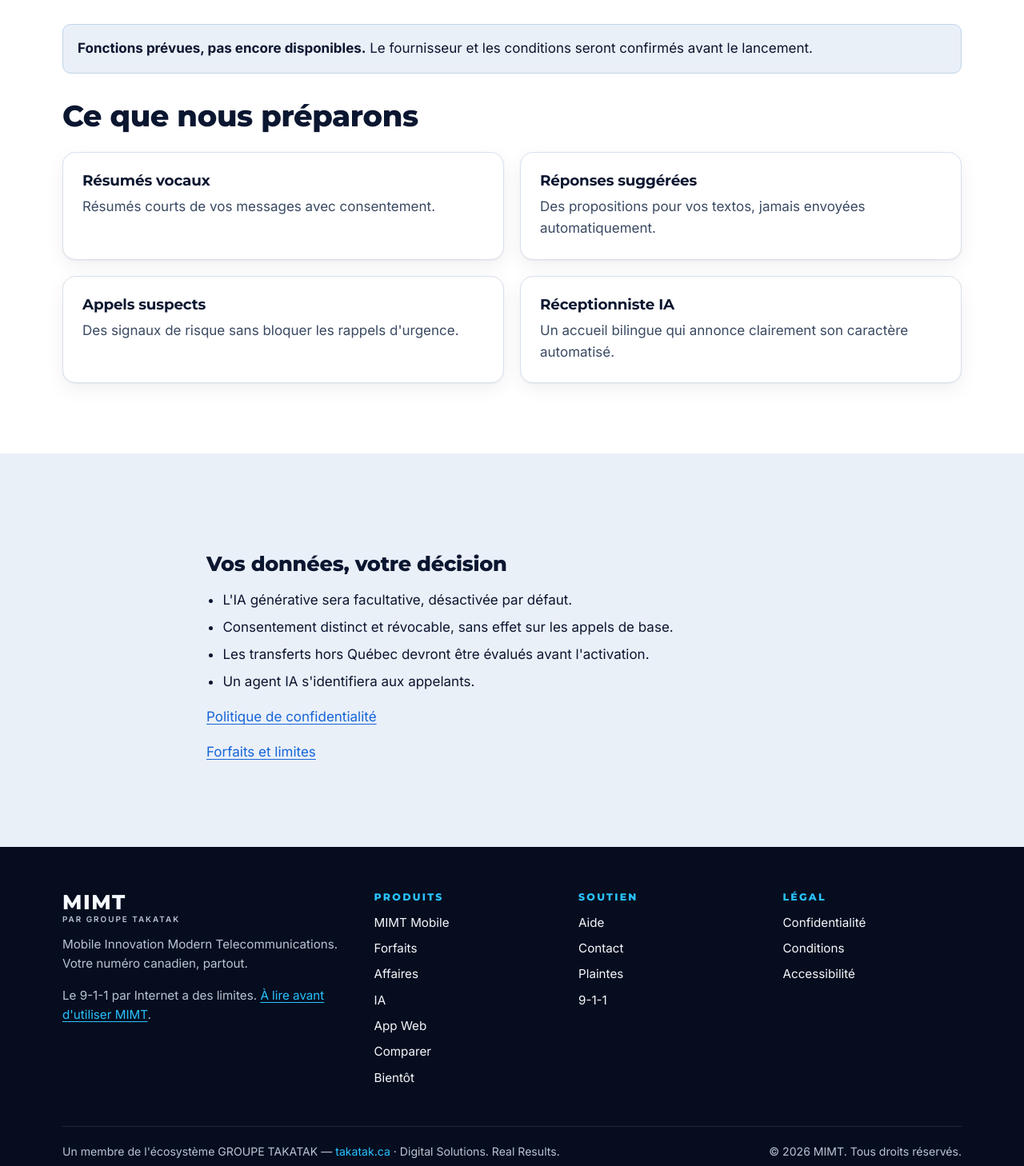
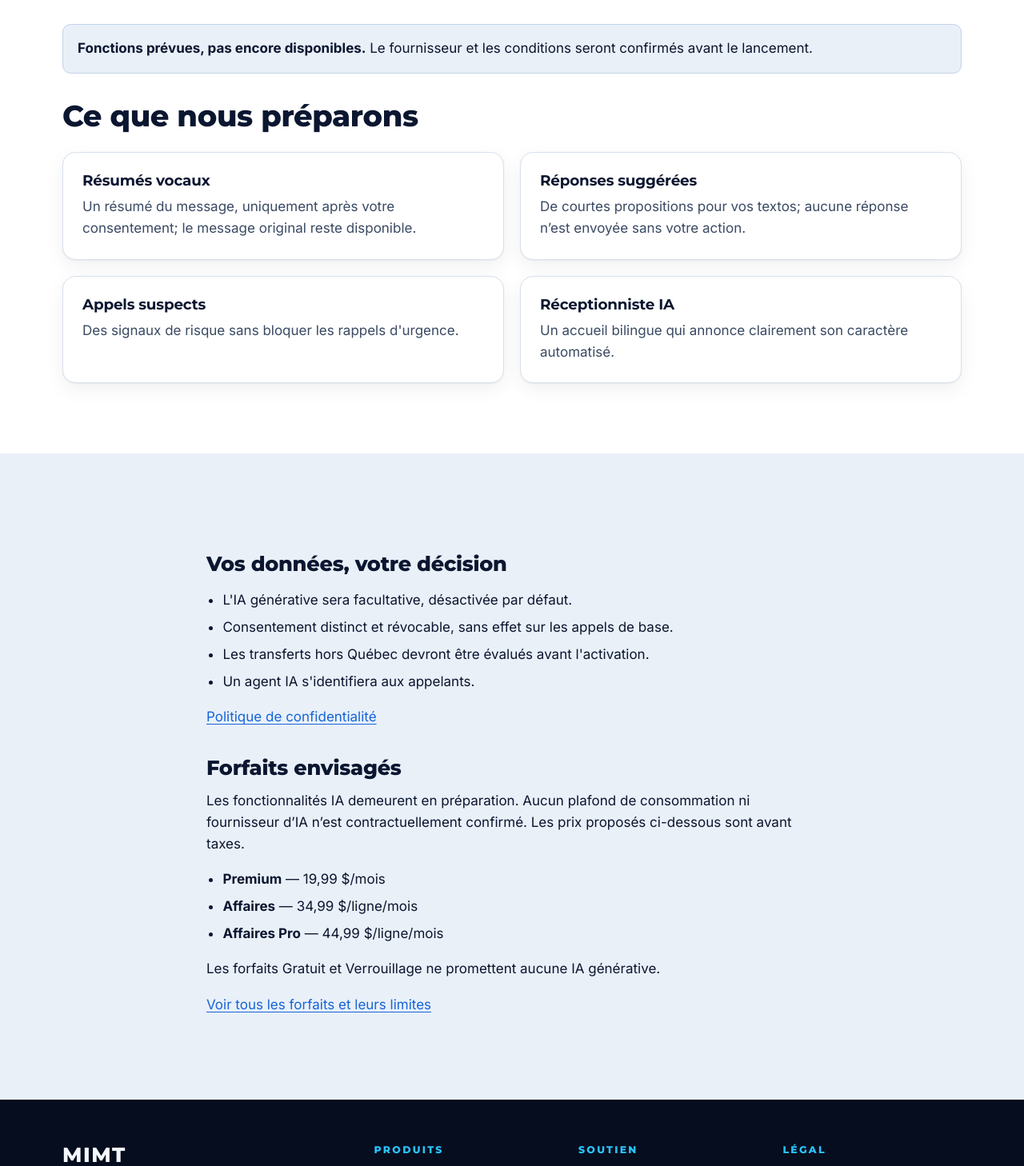
Before and after one commit to takatakca/mimt, a Next.js app in the folder apps/web/: page /ia in a window 1280 px wide. Shown: the part 493-1951 px from the top of the page at 80% size. Built offline with nearby package versions, Linux system fonts and the light colour scheme; no server answers.

Commit message:
feat(web): preserve planned AI plan details without claiming a confirmed vendor

```diff
--- a/apps/web/components/pages/AiPage.tsx
+++ b/apps/web/components/pages/AiPage.tsx
@@ -1,10 +1,11 @@
 import { PageHero, Shell } from "@/components/Shell";
+import { PLANS, formatCad } from "@/lib/plans-view";
 import { href, type Lang } from "@/lib/site";
 
 const features = [
-  { fr: ["Résumés vocaux", "Résumés courts de vos messages avec consentement."], en: ["Voicemail summaries", "Brief message summaries with your consent."] },
-  { fr: ["Réponses suggérées", "Des propositions pour vos textos, jamais envoyées automatiquement."], en: ["Suggested replies", "Text reply suggestions that are never sent automatically."] },
-  { fr: ["Appels suspects", "Des signaux de risque sans bloquer les rappels d'urgence."], en: ["Suspicious calls", "Risk signals without blocking emergency callbacks."] },
+  { fr: ["Résumés vocaux", "Un résumé du message, uniquement après votre consentement; le message original reste disponible."], en: ["Voicemail summaries", "Message summaries only after your consent; the original voicemail remains available."] },
+  { fr: ["Réponses suggérées", "De courtes propositions pour vos textos; aucune réponse n’est envoyée sans votre action."], en: ["Suggested replies", "Short text reply suggestions that are never sent without your action."] },
+  { fr: ["Appels suspects", "Des signaux de risque sans bloquer les rappels d'urgence."], en: ["Suspicious calls", "Risk signals without blocking emergency calls or callbacks."] },
   { fr: ["Réceptionniste IA", "Un accueil bilingue qui annonce clairement son caractère automatisé."], en: ["AI receptionist", "A bilingual greeting that clearly discloses automation."] },
 ];
 
@@ -28,7 +29,19 @@
         <li>{fr ? "Un agent IA s'identifiera aux appelants." : "An AI agent will identify itself to callers."}</li>
       </ul>
       <p><a href={href(lang, "privacy")}>{fr ? "Politique de confidentialité" : "Privacy policy"}</a></p>
-      <p><a href={href(lang, "plans")}>{fr ? "Forfaits et limites" : "Plans and limits"}</a></p>
+      <h2>{fr ? "Forfaits envisagés" : "Plans under consideration"}</h2>
+      <p>{fr ? "Les fonctionnalités IA demeurent en préparation. Aucun plafond de consommation ni fournisseur d’IA n’est contractuellement confirmé. Les prix proposés ci-dessous sont avant taxes." : "AI features remain in development. No usage limit or AI provider is contractually confirmed. Proposed prices below exclude taxes."}</p>
+      <ul>
+        {(["premium", "business", "business_pro"] as const).map((code) => (
+          <li key={code}>
+            <strong>{PLANS[code].name[lang]}</strong>{" — "}
+            {formatCad(PLANS[code].monthlyPriceCents, lang)}
+            {PLANS[code].perLine ? (fr ? "/ligne/mois" : "/line/month") : (fr ? "/mois" : "/month")}
+          </li>
+        ))}
+      </ul>
+      <p>{fr ? "Les forfaits Gratuit et Verrouillage ne promettent aucune IA générative." : "Free and Number Lock plans do not promise generative AI."}</p>
+      <p><a href={href(lang, "plans")}>{fr ? "Voir tous les forfaits et leurs limites" : "See every plan and its limits"}</a></p>
     </div></section>
   </Shell>;
 }
```
